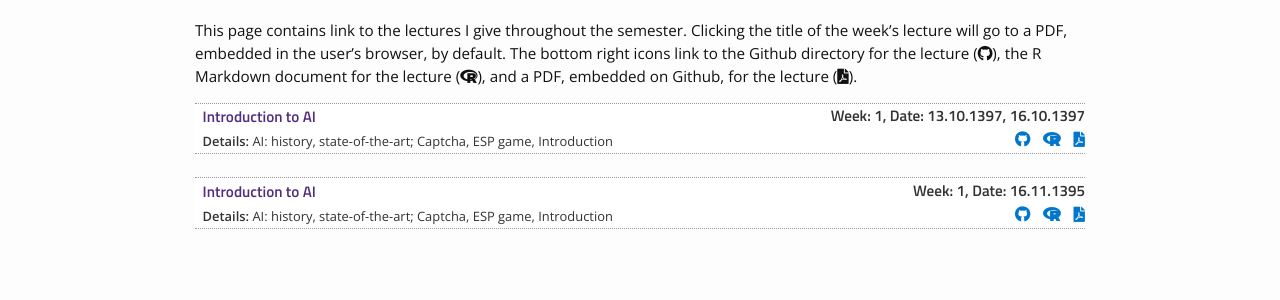
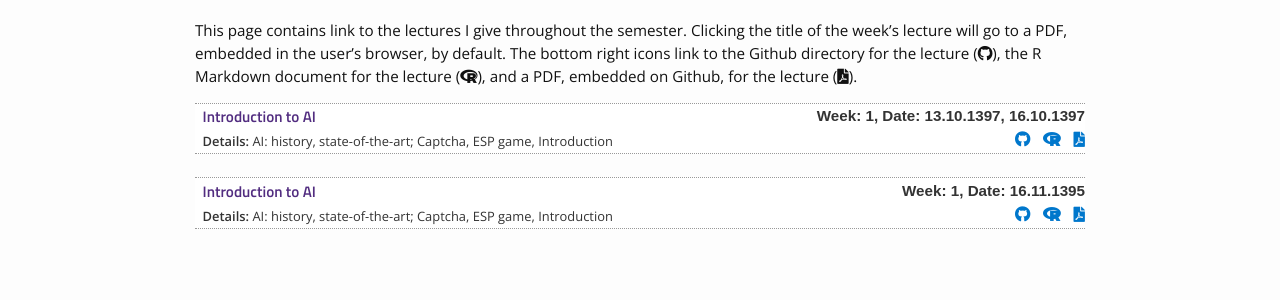
Before and after one commit to rahmanidashti/znuai, a Jekyll site: the page built from lectures.md, in a window 1280 px wide. Shown: the part 135-435 px from the top of the page. Built offline with Jekyll 4.4.1, drawn with Linux system fonts in a browser that asks for light colours; nearby versions of some CDN libraries.

Commit message:
Update lectures.md

```diff
--- a/lectures.md
+++ b/lectures.md
@@ -12,7 +12,7 @@ This page contains link to the lectures I give throughout the semester. Clicking
 		<span>
 			<a href="{{ site.url }}/{{ lectures.dirname }}/{{ lectures.filename }}.pdf">{{ lectures.title }}</a>
 		</span>
-		<strong style="font-family: 'Titillium Web', sans-serif; float:right">
+		<strong style="font-family: sans-serif; float:right">
 			Week: {{ lectures.weeks }}, Date: {{ lectures.date }}
 		</strong>
 		<br>
```
